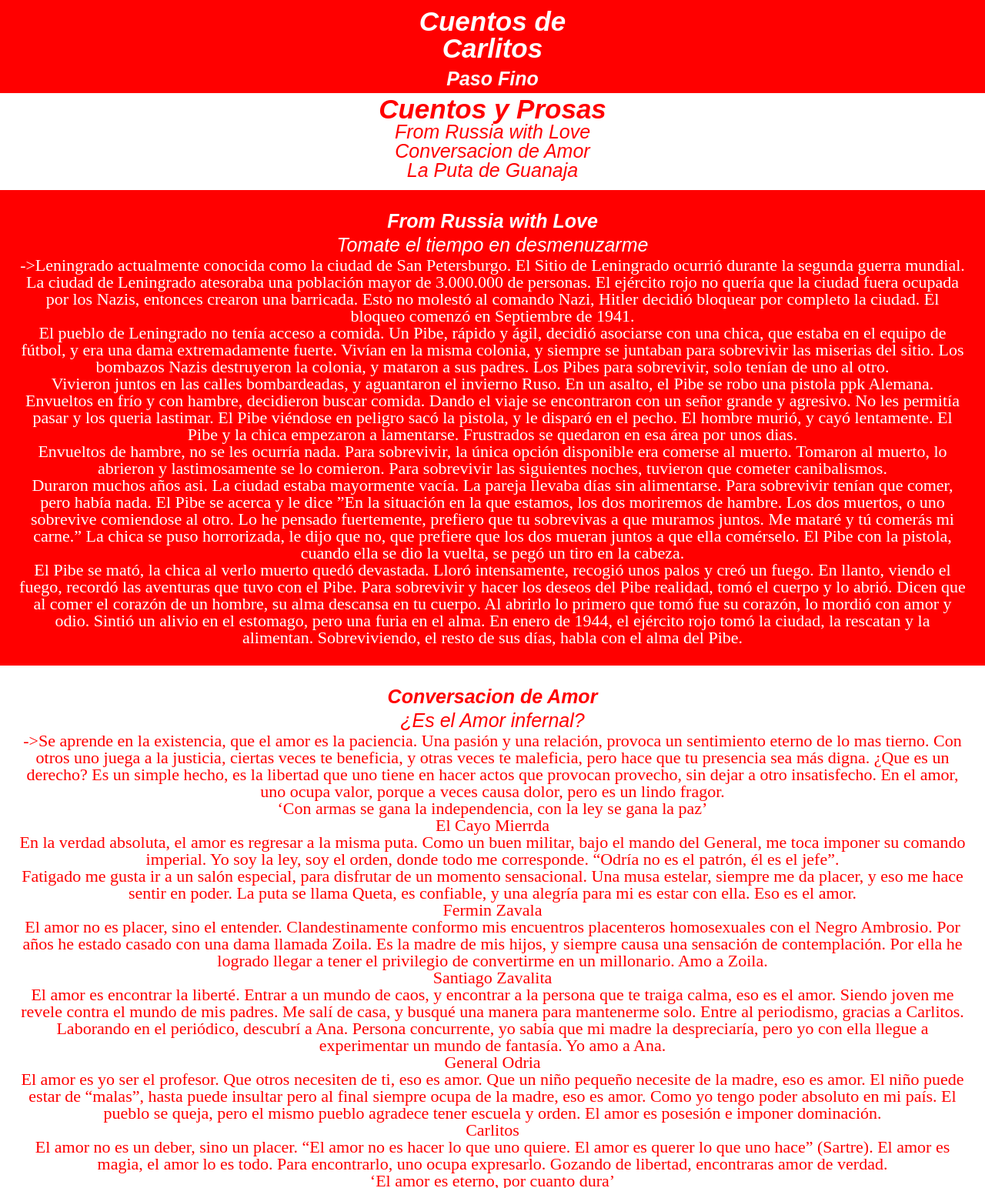
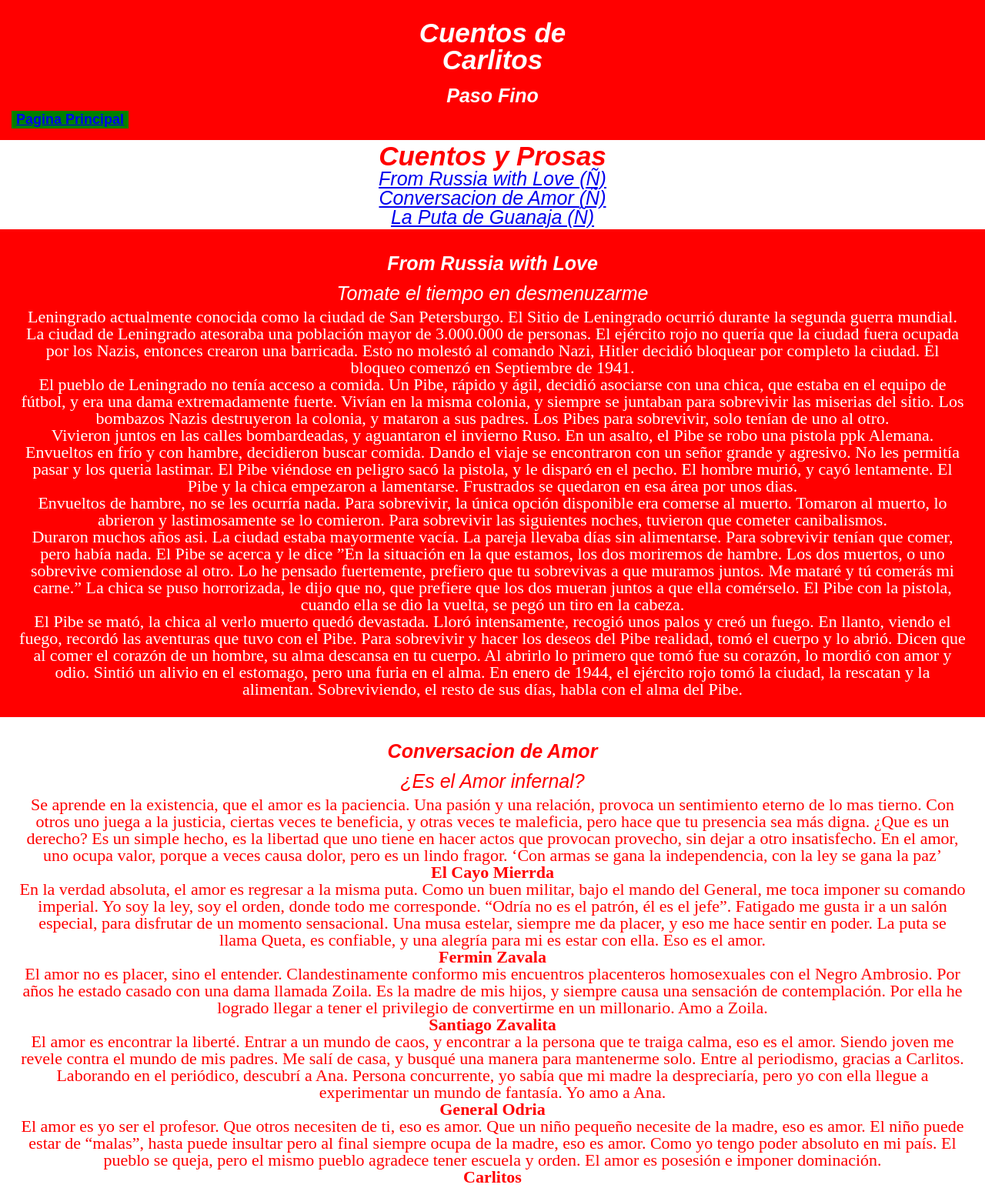
Before and after one commit to flores3xs/-finalProject, a plain HTML site: page cuentos/cuentos.html in a window 1280 px wide. Shown: the top 1544 px of the page at 77% size. Drawn offline with nearby package versions, Linux system fonts and the light colour scheme.

Commit message:
HTML & CSS #0

```diff
--- a/biblioteca/script.js
+++ b/biblioteca/script.js
@@ -1,2 +1,2 @@
-// click
-//go to text
+console.log("#pasoFino")
+//modal
--- a/biblioteca/style.css
+++ b/biblioteca/style.css
@@ -2,11 +2,17 @@ body{	display: flex;
 		flex-direction: column;}
 header{	background-color: maroon;
 		color: gold;
-		padding: 3px;}
+		padding-top: 15px;
+    	padding-right: 15px;
+    	padding-bottom: 15px;
+    	padding-left: 15px;}
 h1{		margin: auto;
 		width: 25vw;
 		border: none;
-		padding: 7px;
+		padding-top: 10px;
+    	padding-right: 10px;
+    	padding-bottom: 10px;
+    	padding-left: 10px;
 		text-align: center;
 		font-family: Arial, Helvetica, sans-serif;
 		font-style: oblique;
@@ -15,18 +21,25 @@ h1{		margin: auto;
 		font-variant: normal;}
 p{		margin: auto;
 		text-align: center;
-		border: none;
-		padding: 3px;
+		padding-top: 7px;
+    	padding-right: 7px;
+    	padding-bottom: 7px;
+    	padding-left: 7px;
 		font-family: Arial, Helvetica, sans-serif;
 		font-style: oblique;
 		font-size: 25px;
 		font-weight: bold;
 		font-variant: normal;}
+button{	background-color: green;
+		color: blue;
+		font-size: 18px;
+		font-weight: bold;
+		border: none;}
 
 main{font-size: 22px;
 	text-align: center;
 	font-weight: normal;}
-
+h2{ font-weight: bold; }
 #indicador{	background-color: gold;
 			color: maroon;
 			font-family: Arial, Helvetica, sans-serif;
@@ -35,8 +48,10 @@ main{font-size: 22px;
 			font-weight: bold;
 			font-variant: normal;
 			text-align: center;
-			height: 15vh;
-			padding: 3px;}
+			padding-top: 7px;
+    		padding-right: 7px;
+    		padding-bottom: 7px;
+    		padding-left: 7px;}
 	li{		font-weight: normal;
 			font-size: 25px;}
 
@@ -45,7 +60,7 @@ main{font-size: 22px;
 			font-style: italic;
 			font-weight: normal;}
 
-.Aprendi{	background-color: maroon;
+#Aprendi{	background-color: maroon;
 			color: gold;
 			text-align: center;
 			padding-top: 25px;
@@ -53,7 +68,7 @@ main{font-size: 22px;
     		padding-bottom: 25px;
     		padding-left: 25px;}
 
-.Te-amo{	background-color: gold;
+#Te-amo{	background-color: gold;
 			color: maroon;
 			text-align: center;
 			padding-top: 25px;
@@ -61,7 +76,7 @@ main{font-size: 22px;
     		padding-bottom: 25px;
     		padding-left: 25px;}
 
-.Morazan{	background-color: maroon;
+#Morazan{	background-color: maroon;
 			color: gold;
 			text-align: center;
 			}
@@ -71,3 +86,5 @@ footer{		background-color: gold;
 			font-size: 35px;
 			text-align: center;
 			height: 7vh;}
+
+/*media queries*/
--- a/cuentos/cuentos.html
+++ b/cuentos/cuentos.html
@@ -12,21 +12,21 @@
 	<header>
 		<h1>Cuentos de Carlitos</h1>
 		<p>Paso Fino</p>
+		<button><a href="file:///Users/carlosr.flores/Desktop/Final%20Project/-finalProject/index.html">Pagina Principal</a></button>
 	</header>
 
 <div id="indicador">
-	Cuentos y Prosas
-	<ul><li class="0">From Russia with Love</li>
-		<li class="1">Conversacion de Amor</li>
-		<li class="2">La Puta de Guanaja</li>
-	</ul>
+	Cuentos y Prosas<ul>
+<li><a href="#Russia">From Russia with Love (Ñ)</a></li>
+<li><a href="#Conversacion">Conversacion de Amor (Ñ)</a></li>
+<li><a href="#puta">La Puta de Guanaja (Ñ)</a></li></ul>
 </div>
 
 <main>
-<article class="Russia">
+<article id="Russia">
 	<p class="titulo">From Russia with Love</p>
 	<p class="sub">Tomate el tiempo en desmenuzarme</p>
- ->Leningrado actualmente conocida como la ciudad de San Petersburgo. El Sitio de Leningrado ocurrió durante la segunda guerra mundial. La ciudad de Leningrado atesoraba una población mayor de 3.000.000 de personas. El ejército rojo no quería que la ciudad fuera ocupada por los Nazis, entonces crearon una barricada. Esto no molestó al comando Nazi, Hitler decidió bloquear por completo la ciudad. El bloqueo comenzó en Septiembre de 1941. <br>
+ Leningrado actualmente conocida como la ciudad de San Petersburgo. El Sitio de Leningrado ocurrió durante la segunda guerra mundial. La ciudad de Leningrado atesoraba una población mayor de 3.000.000 de personas. El ejército rojo no quería que la ciudad fuera ocupada por los Nazis, entonces crearon una barricada. Esto no molestó al comando Nazi, Hitler decidió bloquear por completo la ciudad. El bloqueo comenzó en Septiembre de 1941. <br>
  El pueblo de Leningrado no tenía acceso a comida. Un Pibe, rápido y ágil, decidió asociarse con una chica, que estaba en el equipo de fútbol, y era una dama extremadamente fuerte. Vivían en la misma colonia, y siempre se juntaban para sobrevivir las miserias del sitio. Los bombazos Nazis destruyeron la colonia, y mataron a sus padres. Los Pibes para sobrevivir, solo tenían de uno al otro. <br>
  Vivieron juntos en las calles bombardeadas, y aguantaron el invierno Ruso. En un asalto, el Pibe se robo una pistola ppk Alemana. Envueltos en frío y con hambre, decidieron buscar comida. Dando el viaje se encontraron con un señor grande y agresivo. No les permitía pasar y los queria lastimar. El Pibe viéndose en peligro sacó la pistola, y le disparó en el pecho. El hombre murió, y cayó lentamente. El Pibe y la chica empezaron a lamentarse. Frustrados se quedaron en esa área por unos dias.<br>
  Envueltos de hambre, no se les ocurría nada. Para sobrevivir, la única opción disponible era comerse al muerto. Tomaron al muerto, lo abrieron y lastimosamente se lo comieron. Para sobrevivir las siguientes noches, tuvieron que cometer canibalismos.<br>
@@ -34,64 +34,64 @@
  El Pibe se mató, la chica al verlo muerto quedó devastada. Lloró intensamente, recogió unos palos y creó un fuego. En llanto, viendo el fuego, recordó las aventuras que tuvo con el Pibe. Para sobrevivir y hacer los deseos del Pibe realidad, tomó el cuerpo y lo abrió. Dicen que al comer el corazón de un hombre, su alma descansa en tu cuerpo. Al abrirlo lo primero que tomó fue su corazón, lo mordió con amor y odio. Sintió un alivio en el estomago, pero una furia en el alma. En enero de 1944, el ejército rojo tomó la ciudad, la rescatan y la alimentan. Sobreviviendo, el resto de sus días, habla con el alma del Pibe.
 </article>
 
-<article class="Conversacion">
+<article id="Conversacion">
 	<p class="titulo">Conversacion de Amor</p>
 	<p class="sub">¿Es el Amor infernal?</p>
-     ->Se aprende en la existencia, que el amor es la paciencia. Una pasión y una relación, provoca un sentimiento eterno de lo mas tierno. Con otros uno juega a la justicia, ciertas veces te beneficia, y otras veces te maleficia, pero hace que tu presencia sea más digna. ¿Que es un derecho? Es un simple hecho, es la libertad que uno tiene en hacer actos que provocan provecho, sin dejar a otro insatisfecho. En el amor, uno ocupa valor, porque a veces causa dolor, pero es un lindo fragor.<br>
+     Se aprende en la existencia, que el amor es la paciencia. Una pasión y una relación, provoca un sentimiento eterno de lo mas tierno. Con otros uno juega a la justicia, ciertas veces te beneficia, y otras veces te maleficia, pero hace que tu presencia sea más digna. ¿Que es un derecho? Es un simple hecho, es la libertad que uno tiene en hacer actos que provocan provecho, sin dejar a otro insatisfecho. En el amor, uno ocupa valor, porque a veces causa dolor, pero es un lindo fragor.
 
-‘Con armas se gana la independencia, con la ley se gana la paz’ <br>
+‘Con armas se gana la independencia, con la ley se gana la paz’
 
-El Cayo Mierrda<br>
+<h2>El Cayo Mierrda</h2>
 
-     En la verdad absoluta, el amor es regresar a la misma puta. Como un buen militar, bajo el mando del General, me toca imponer su comando imperial. Yo soy la ley, soy el orden, donde todo me corresponde. “Odría no es el patrón, él es el jefe”.<br>
+     En la verdad absoluta, el amor es regresar a la misma puta. Como un buen militar, bajo el mando del General, me toca imponer su comando imperial. Yo soy la ley, soy el orden, donde todo me corresponde. “Odría no es el patrón, él es el jefe”.
 
-     Fatigado me gusta ir a un salón especial, para disfrutar de un momento sensacional. Una musa estelar, siempre me da placer, y eso me hace sentir en poder. La puta se llama Queta, es confiable, y una alegría para mi es estar con ella. Eso es el amor.<br>
+     Fatigado me gusta ir a un salón especial, para disfrutar de un momento sensacional. Una musa estelar, siempre me da placer, y eso me hace sentir en poder. La puta se llama Queta, es confiable, y una alegría para mi es estar con ella. Eso es el amor.
 
-Fermin Zavala<br>
+<h2>Fermin Zavala</h2>
 
-     El amor no es placer, sino el entender. Clandestinamente conformo mis encuentros placenteros homosexuales con el Negro Ambrosio. Por años he estado casado con una dama llamada Zoila. Es la madre de mis hijos, y siempre causa una sensación de contemplación. Por ella he logrado llegar a tener el privilegio de convertirme en un millonario. Amo a Zoila.<br>
+     El amor no es placer, sino el entender. Clandestinamente conformo mis encuentros placenteros homosexuales con el Negro Ambrosio. Por años he estado casado con una dama llamada Zoila. Es la madre de mis hijos, y siempre causa una sensación de contemplación. Por ella he logrado llegar a tener el privilegio de convertirme en un millonario. Amo a Zoila.
 
-Santiago Zavalita<br>
+<h2>Santiago Zavalita</h2>
 
-     El amor es encontrar la liberté. Entrar a un mundo de caos, y encontrar a la persona que te traiga calma, eso es el amor. Siendo joven me revele contra el mundo de mis padres. Me salí de casa, y busqué una manera para mantenerme solo. Entre al periodismo, gracias a Carlitos. Laborando en el periódico, descubrí a Ana. Persona concurrente, yo sabía que mi madre la despreciaría, pero yo con ella llegue a experimentar un mundo de fantasía. Yo amo a Ana.<br>
+     El amor es encontrar la liberté. Entrar a un mundo de caos, y encontrar a la persona que te traiga calma, eso es el amor. Siendo joven me revele contra el mundo de mis padres. Me salí de casa, y busqué una manera para mantenerme solo. Entre al periodismo, gracias a Carlitos. Laborando en el periódico, descubrí a Ana. Persona concurrente, yo sabía que mi madre la despreciaría, pero yo con ella llegue a experimentar un mundo de fantasía. Yo amo a Ana.
 
-General Odria<br>
+<h2>General Odria</h2>
 
-     El amor es yo ser el profesor. Que otros necesiten de ti, eso es amor. Que un niño pequeño necesite de la madre, eso es amor. El niño puede estar de “malas”, hasta puede insultar pero al final siempre ocupa de la madre, eso es amor. Como yo tengo poder absoluto en mi país. El pueblo se queja, pero el mismo pueblo agradece tener escuela y orden. El amor es posesión e imponer dominación.<br>
+     El amor es yo ser el profesor. Que otros necesiten de ti, eso es amor. Que un niño pequeño necesite de la madre, eso es amor. El niño puede estar de “malas”, hasta puede insultar pero al final siempre ocupa de la madre, eso es amor. Como yo tengo poder absoluto en mi país. El pueblo se queja, pero el mismo pueblo agradece tener escuela y orden. El amor es posesión e imponer dominación.
 
-Carlitos<br>
+<h2>Carlitos</h2>
 
-     El amor no es un deber, sino un placer. “El amor no es hacer lo que uno quiere. El amor es querer lo que uno hace” (Sartre). El amor es magia, el amor lo es todo. Para encontrarlo, uno ocupa expresarlo. Gozando de libertad, encontraras amor de verdad.<br>
+     El amor no es un deber, sino un placer. “El amor no es hacer lo que uno quiere. El amor es querer lo que uno hace” (Sartre). El amor es magia, el amor lo es todo. Para encontrarlo, uno ocupa expresarlo. Gozando de libertad, encontraras amor de verdad.
 
-‘El amor es eterno, por cuanto dura’<br>
+‘El amor es eterno, por cuanto dura’
 
-¿Tu cómo defines el Amor?<br>
+¿Tu cómo defines el Amor?
 
 
-Mario Vargas Llosa Conversación en la Catedral
+<h2>Mario Vargas Llosa Conversación en la Catedral</h2>
 </article>
 
-<article class="puta">
+<article id="puta">
 	<p class="titulo">La Puta de Guanaja</p>
 	<p class="sub">La Puta y el Mar</p>
-		La Competencia<br>
+		<h2>La Competencia</h2>
  Erase una vez, en la Isla de Guanaja. Una mujer, que llevaba pocos años, ofreciendo servicios sexuales. Últimamente, en los pasados meses había escasez de clientes. Ella podía ofrecer sus servicios en la isla de Roatán. Pero pensó intensamente, y se percató que si se mudaba a Roa, iba ganar lo mismo o menos por toda la competencia.<br>
  Con miedo de sufrir hambre, le entro la idea de convertirse en una puta pescadora. Cuando no hubiera clientes, ella se podía ir a pescar y ganarse así el pan del dia. En la playa, había un hombre que alquilaba botes. La mujer lo buscó para pedirle un barquito. El hombre en el pasado, había sido cliente de ella; pues alegremente le regala un barquito. <br>
-		Capital<br>
+		<h2>Capital</h2>
  Ya con su barquito, decide ir a pescar. Da vueltas por la isla, pero nada de pesca encontro. Se quedó todo el dia en el barquito tomando sol. Era una mulata, pues con el bronceado del sol, para unos, se ve más atractiva. <br>
  El día culminó, se pasó el sol, y ella nada pesco. Se fue a dormir con el estómago vacío, con la ilusión de mañana cambiar su rutina, y un gran pez pescar. <br>
-		Mar Adentro<br>
+		<h2>Mar Adentro</h2>
 Al salir el sol, se levantó. Tomó su barquito, y al mar se lanzó. En las zonas bajas nada consiguió, pues ir a lo hondo prefirió. Ya en el mar abierto ella suspiro, y su caña al mar lanzó. Un gran pez espada se asomo, y la caña el animal mordió. El pez con su fuerza, el barquito jalo. En ese instante la pelea entre el pez y la puta comenzó.<br>
 Por varios días la lucha duro. Pero ella al pez, nunca soltó. Pasaron tres días y dos noches, y la lucha concluyó. Cuando el pez se canso, la puta un cuchillo le ensarto. Con tanta sangre perdida, el pez murió. La mujer alegre en el barco lo guindo. Y regresar a Guanaja ella decidió. <br>
-		El Tiburon<br>
+		<h2>El Tiburon</h2>
 El pez ya estaba muerto, pero su sangre siguió cayendo. En el mar un rastro de sangre dejó. Esto a unos tiburones llamo. Un tiburón tigre el barquito embistió. La puta con el cuchillo le pego. Pero al final, los tiburones no se cansaron, entonces ella los dejo a que se devorarán la carne de su pescado.
-		Guanaja<br>
+		<h2>Guanaja</h2>
  Solo con los esqueletos del pescado, a Guanaja regreso. Por la fatiga, unas hora durmió. Cuando se levantó, un grupo de pescadores veía el esqueleto del pescado que ella pescó. Un extranjero viendo los esqueletos, muy interesado quedo, y a la puta clases para pescar la pidió.
 Pasaron unos meses, y la puta triunfo. A los pescadores extranjeros, ella enamoro. Bastantes nuevos clientes consiguió. Y el pez espada ella siempre recordó. <br>
 
-La puta de Babilonia de Fernando Vallejo<br>
+<h2>La puta de Babilonia de Fernando Vallejo</h2>
 
-The old man and the sea de Ernest Miller Hemingway
+<h2>The old man and the sea de Ernest Miller Hemingway</h2>
 </article>
 
 </main>
--- a/cuentos/script.js
+++ b/cuentos/script.js
@@ -1,2 +1,2 @@
-// click
-//go to text
+console.log("#pasoFino")
+//modal
--- a/cuentos/style.css
+++ b/cuentos/style.css
@@ -2,11 +2,17 @@ body{	display: flex;
 		flex-direction: column;}
 header{	background-color: red;
 		color: white;
-		padding: 3px;}
+		padding-top: 15px;
+    	padding-right: 15px;
+    	padding-bottom: 15px;
+    	padding-left: 15px;}
 h1{		margin: auto;
 		width: 25vw;
 		border: none;
-		padding: 7px;
+		padding-top: 10px;
+    	padding-right: 10px;
+    	padding-bottom: 10px;
+    	padding-left: 10px;
 		text-align: center;
 		font-family: Arial, Helvetica, sans-serif;
 		font-style: oblique;
@@ -16,17 +22,25 @@ h1{		margin: auto;
 p{		margin: auto;
 		text-align: center;
 		border: none;
-		padding: 3px;
+		padding-top: 7px;
+    	padding-right: 7px;
+    	padding-bottom: 7px;
+    	padding-left: 7px;
 		font-family: Arial, Helvetica, sans-serif;
 		font-style: oblique;
 		font-size: 25px;
 		font-weight: bold;
 		font-variant: normal;}
+button{	background-color: green;
+		color: blue;
+		font-size: 18px;
+		font-weight: bold;
+		border: none;}
 
 main{	font-size: 22px;
 text-align: center;
 font-weight: normal;}
-
+h2{ font-weight: bold; }
 #indicador{	background-color: white;
 			color: red;
 			font-family: Arial, Helvetica, sans-serif;
@@ -35,7 +49,6 @@ font-weight: normal;}
 			font-weight: bold;
 			font-variant: normal;
 			text-align: center;
-			height: 15vh;
 			padding: 3px;}
 	li{		font-weight: normal;
 			font-size: 25px;}
@@ -45,7 +58,7 @@ font-weight: normal;}
 			font-style: italic;
 			font-weight: normal;}
 
-.Russia{ 	background-color: red;
+#Russia{ 	background-color: red;
 			color: white;
 			text-align: center;
 			padding-top: 25px;
@@ -53,7 +66,7 @@ font-weight: normal;}
     		padding-bottom: 25px;
     		padding-left: 25px;}
 
-.Conversacion{background-color: white;
+#Conversacion{background-color: white;
 			color: red;
 			text-align: center;
 			padding-top: 25px;
@@ -61,7 +74,7 @@ font-weight: normal;}
     		padding-bottom: 25px;
     		padding-left: 25px;}
 
-.puta{		background-color: red;
+#puta{		background-color: red;
 			color: white;
 			text-align: center;
 			padding-top: 25px;
@@ -74,3 +87,5 @@ footer{	/*background-color: red;*/
 		font-size: 35px;
 		text-align: center;
 		height: 50px;}
+
+/*media queries*/
--- a/main.js
+++ b/main.js
@@ -1,4 +1,4 @@
-console.log('CERF is connected')
+console.log('#pasoFino')
 
 $(document).ready(function(){
 
--- a/style.css
+++ b/style.css
@@ -72,3 +72,5 @@ footer{	/*display: flex;
 			font-size: 30px;
 			font-weight: bold;
 			font-variant: normal;}
+
+/*media queries*/
```
Also changed, not shown: biblioteca/biblioteca.html (+13 -13 lines).
